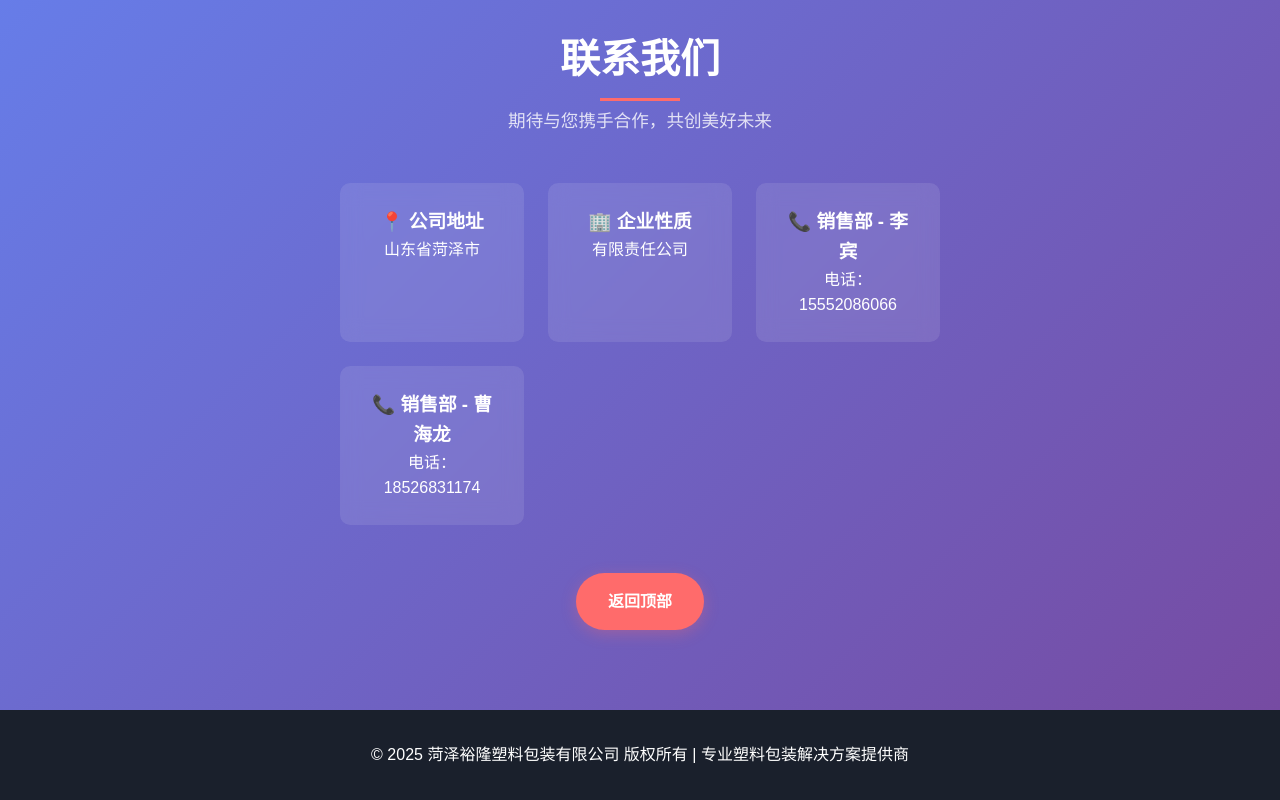
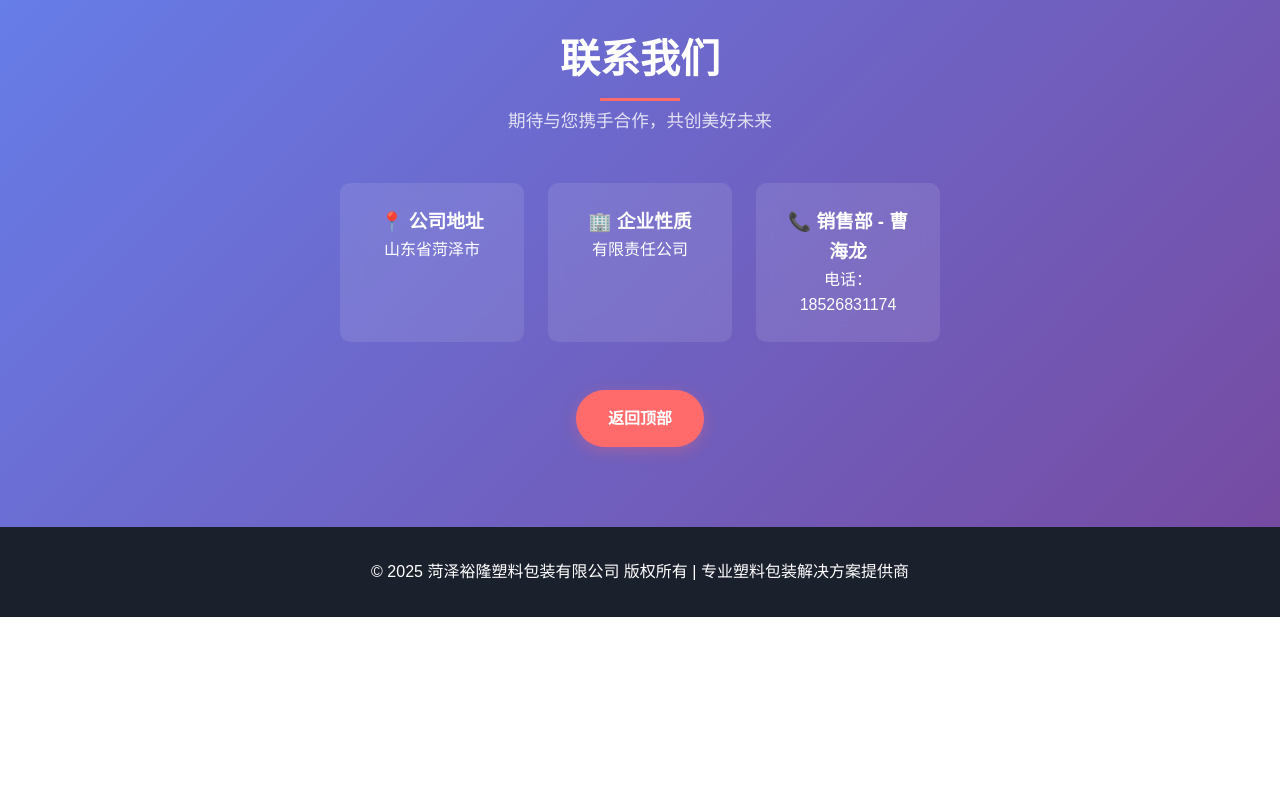
Before and after one commit to eternalprogress/HZ-HTML, a plain HTML site: page index.html in a window 1280 px wide. Shown: the part 6041-6841 px from the top of the page. After the commit the page ends 6658 px from the top, so only its background shows below. Drawn offline with Linux system fonts and the light colour scheme.

Commit message:
去除人员

```diff
--- a/index.html
+++ b/index.html
@@ -815,10 +815,6 @@
                         <p>有限责任公司</p>
                     </div>
                     <div class="contact-item animate-on-scroll">
-                        <h3>📞 销售部 - 李宾</h3>
-                        <p>电话：15552086066</p>
-                    </div>
-                    <div class="contact-item animate-on-scroll">
                         <h3>📞 销售部 - 曹海龙</h3>
                         <p>电话：18526831174</p>
                     </div>
```
